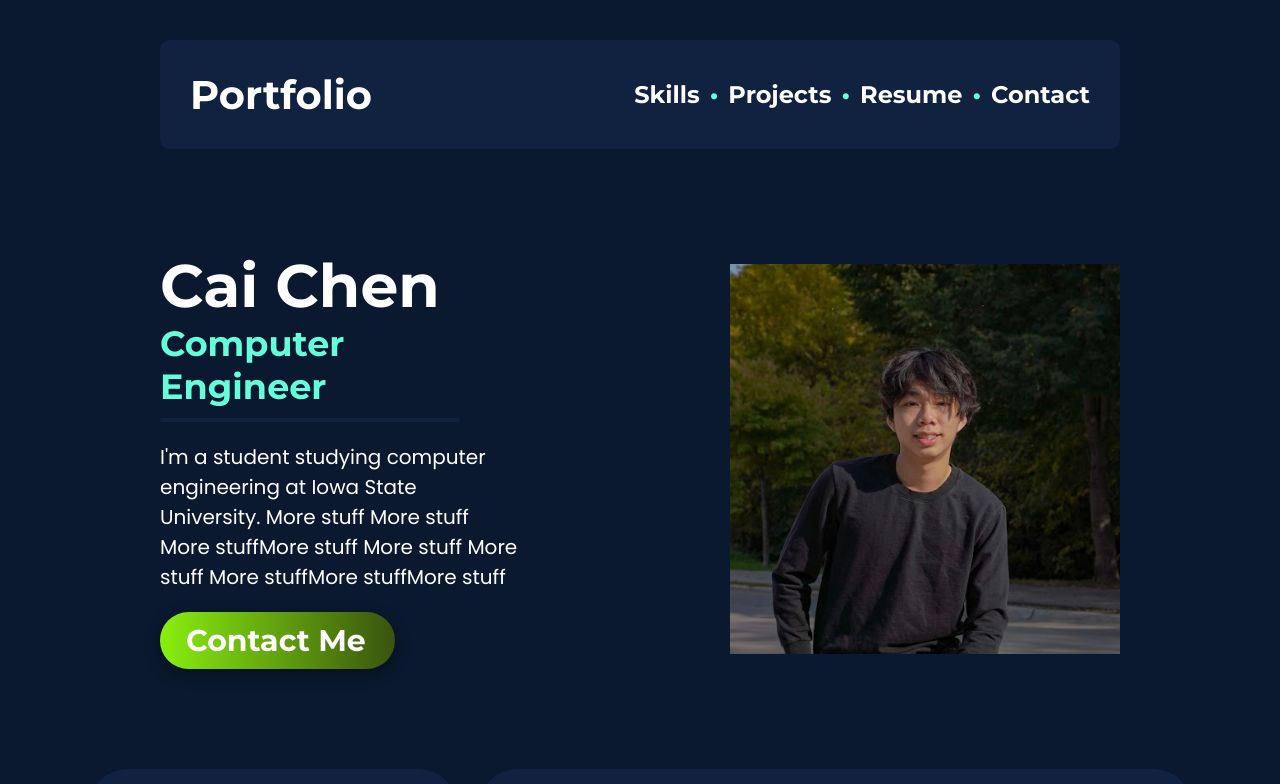
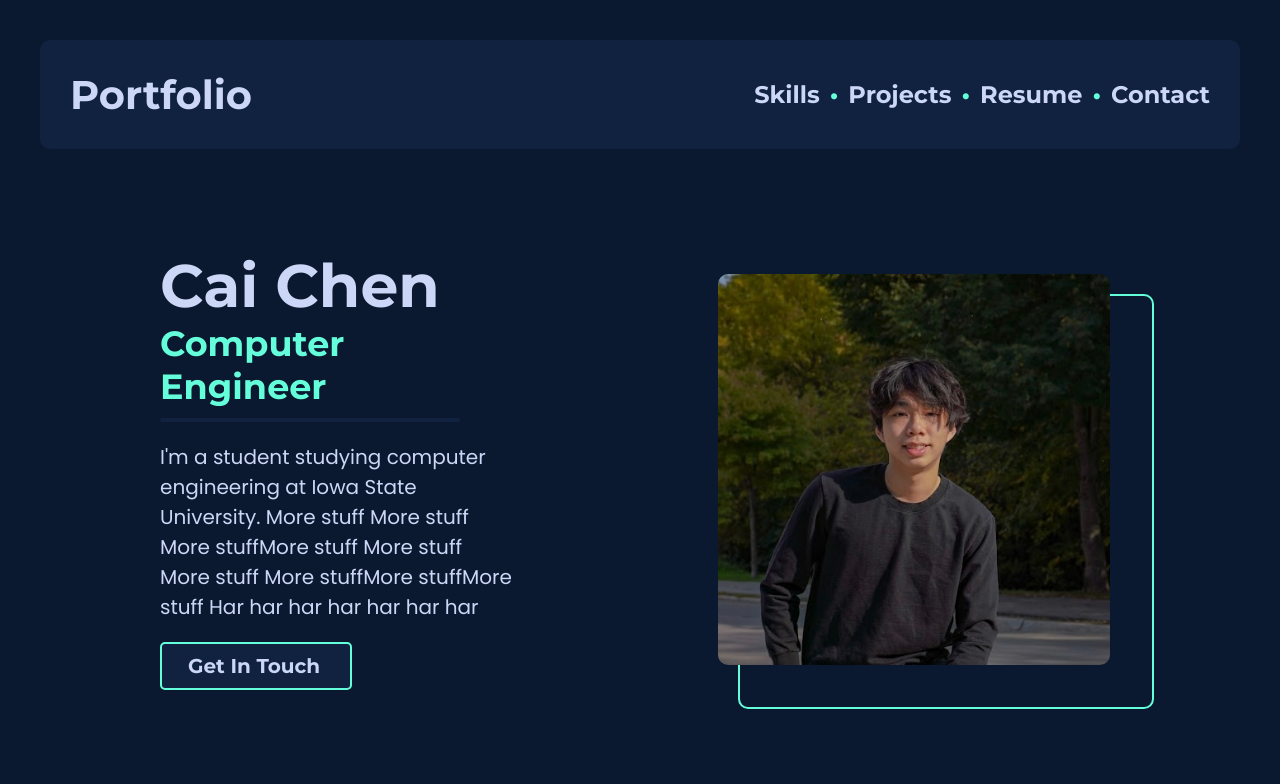
Before and after one commit to achen2304/portfolio-website, a React (Vite) app: page / in a window 1280 px wide. Shown: the top 784 px of the page. Built offline with nearby package versions, Linux system fonts and the light colour scheme.

Commit message:
color edits and cosmetic addons

```diff
--- a/src/components/Hero/Hero.jsx
+++ b/src/components/Hero/Hero.jsx
@@ -19,16 +19,15 @@ export const Hero = () => {
           More stuff
           More stuff
           More stuffMore stuffMore stuff
+          Har har har har har har har
         </p>
         <a href="#contact" className={styles.contactBtn}>
-          Contact Me
+          Get In Touch
         </a>
       </div>
-      <div className={styles.imgBox} data-aos='fade-left'>
+      <div className={styles.imgContainer} data-aos='fade-left'>
         <img src={getImageUrl1("hero/Hero.jpg")} alt="Hero image of me" className={styles.heroImg} />
       </div>
-      <div className={styles.topBlur} />
-      <div className={styles.bottomBlur} />
     </section>
   );
 };
--- a/src/components/Hero/Hero.module.css
+++ b/src/components/Hero/Hero.module.css
@@ -53,41 +53,52 @@
   font-size: 20px;
   font-family: var(--font2);
   margin-bottom: 20px;
+
 }
 
 .contactBtn {
   width: auto;
-  max-width: 235px;
+  max-width: 192px;
   height: auto;
   text-decoration: none;
   color: var(--color-text);
-  border-radius: 35px;
-  font-size: 30px;
-  font-weight: 600;
+  font-size: 20px;
   padding: 10px 26px;
-  box-shadow: rgba(0, 0, 0, 0.35) 0px 5px 15px;
-  background-color: var(--color-primary);
-  background: linear-gradient(
-    270deg,
-    rgba(58, 83, 15) 0%,
-    rgb(137, 240, 15) 100%
-
-  )
+  background-color: var(--color-bg2);
+  border: 2px solid var(--color-primary);
+  border-radius: 5px;
 }
 
 /*hover button*/
 .contactBtn:hover {
-  background: var(--color-secondary);
-  transform: scale(1.1);
+  background: var(--color-primary);
+  color: var(--color-bg2);
 }
 
 .heroImg {
   width: 100%;
   display: block;
   z-index: 1;
-  padding-left: 20px;
+  border-radius: 10px;
 }
 
+.imgContainer {
+  position: relative;
+  padding: 10px;
+  z-index: 1;
+}
+
+.imgContainer::before {
+  content: "";
+  position: absolute;
+  top: 30px;
+  left: 30px;
+  width: 100%;
+  height: 100%;
+  border: 2px solid var(--color-primary);
+  border-radius: 10px;
+  z-index: -1;
+}
 
 /*small screens*/
 @media screen and (max-width: 1000px) {
@@ -110,9 +121,8 @@
 
   .heroImg {
     width: 100%;
-    padding: 0;
   }
   .title{
-    margin-top: 10px;
+    margin-top: 30px;
   }
 }
--- a/src/components/Navbar/navbar.jsx
+++ b/src/components/Navbar/navbar.jsx
@@ -13,8 +13,8 @@ export const Navbar = () => {
         <img className={styles.menuBtn}
           src={
             menuOpen /* menu Buttom */
-            ? getImageUrl1("nav/closeIcon.png")
-            : getImageUrl1("nav/menuIcon.png")
+            ? getImageUrl1("nav/x.png")
+            : getImageUrl1("nav/menu.png")
           }
             alt="menu-button"
             onClick={() => setMenuOpen(!menuOpen)}
--- a/src/components/Navbar/navbar.module.css
+++ b/src/components/Navbar/navbar.module.css
@@ -6,12 +6,11 @@
   align-items: center;
   justify-content: space-between;
   padding: 30px;
+  background-color: var(--color-bg2);
   border-radius: 10px;
-  background-color: var(--color-bg2);
-  margin-left: 10%;
-  margin-right: 10%;
 }
 
+/*title*/
 .title {
   font-size: 40px;
   font-weight: 600;
@@ -72,7 +71,7 @@
   .menu {
     position: absolute;
     right: 0;
-    margin-right: 3%;
+    margin-right: 5%;
     flex-direction: column;
     align-items: flex-end;
     gap: 11px;
@@ -86,6 +85,8 @@
   .menuBtn {
     display: block;
     cursor: pointer;
+    max-width: 48px;
+    max-height: 48px;
   }
 
   .menuItems {
@@ -95,11 +96,6 @@
     gap: 13px;
     border-radius: 10px;
     background: var(--color-bg2);
-    background: linear-gradient(
-      0deg,
-      rgba(56, 56, 56, 0.5) 0%,
-      rgb(56, 56, 56) 100%
-    );
     padding: 24px 33px;
     box-shadow: rgba(0, 0, 0, 0.25) 0px 54px 55px,
                 rgba(0, 0, 0, 0.12) 0px -12px 30px,
--- a/src/vars.css
+++ b/src/vars.css
@@ -3,9 +3,9 @@
 
 :root{
     /*colors*/
-    --color-text: #fff;
-    --color-primary: #64ffda; /*Big buttons color*/
-    --color-secondary: green; /* surrounds the imgs */
+    --color-text: #ccd6f6;
+    --color-primary: #64ffda; /*Fancy text*/
+    --color-secondary: #8892b0; /* surrounds the imgs */
     --color-bg: #0a192f; /*Main Background*/
     --color-bg2: #112240; /*Secondary Background*/
 
@@ -17,3 +17,17 @@
     --box1: rgba(0, 0, 0, 0.35) 0px 5px 15px;
 
   }
+
+  /* Cool color Schemes (dark to light)
+    Navy	#0a192f
+    Light Navy	#112240
+    Lightest Navy	#233554
+    Slate	#8892b0
+    Light Slate	#a8b2d1
+    Lightest Slate	#ccd6f6
+    White	#e6f1ff
+    Green	#64ffda
+
+    https://coolors.co/palettes/trending
+
+  */
```
Also changed, not shown: assets/nav/menu.png (added), assets/nav/x.png (added).
